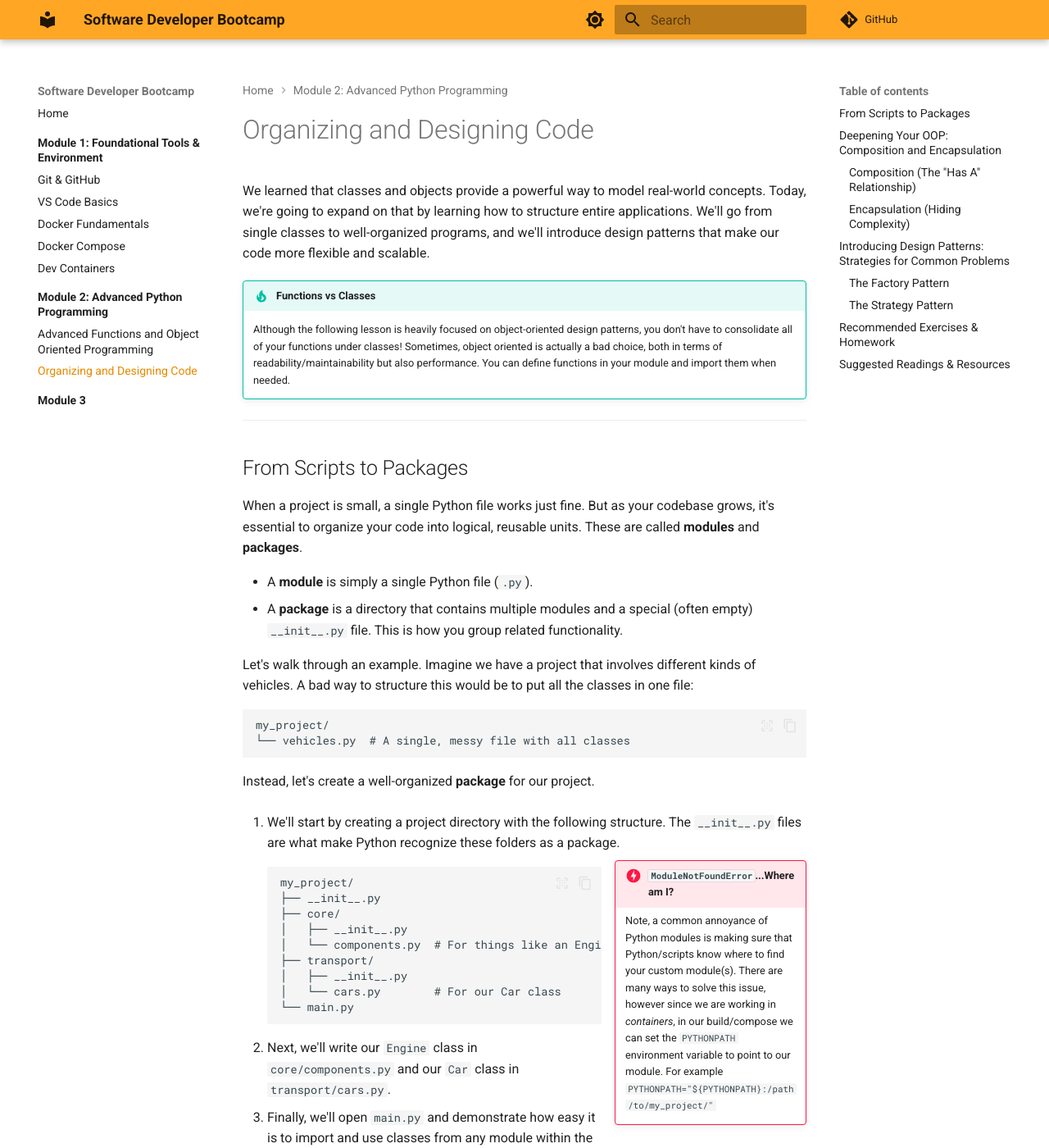
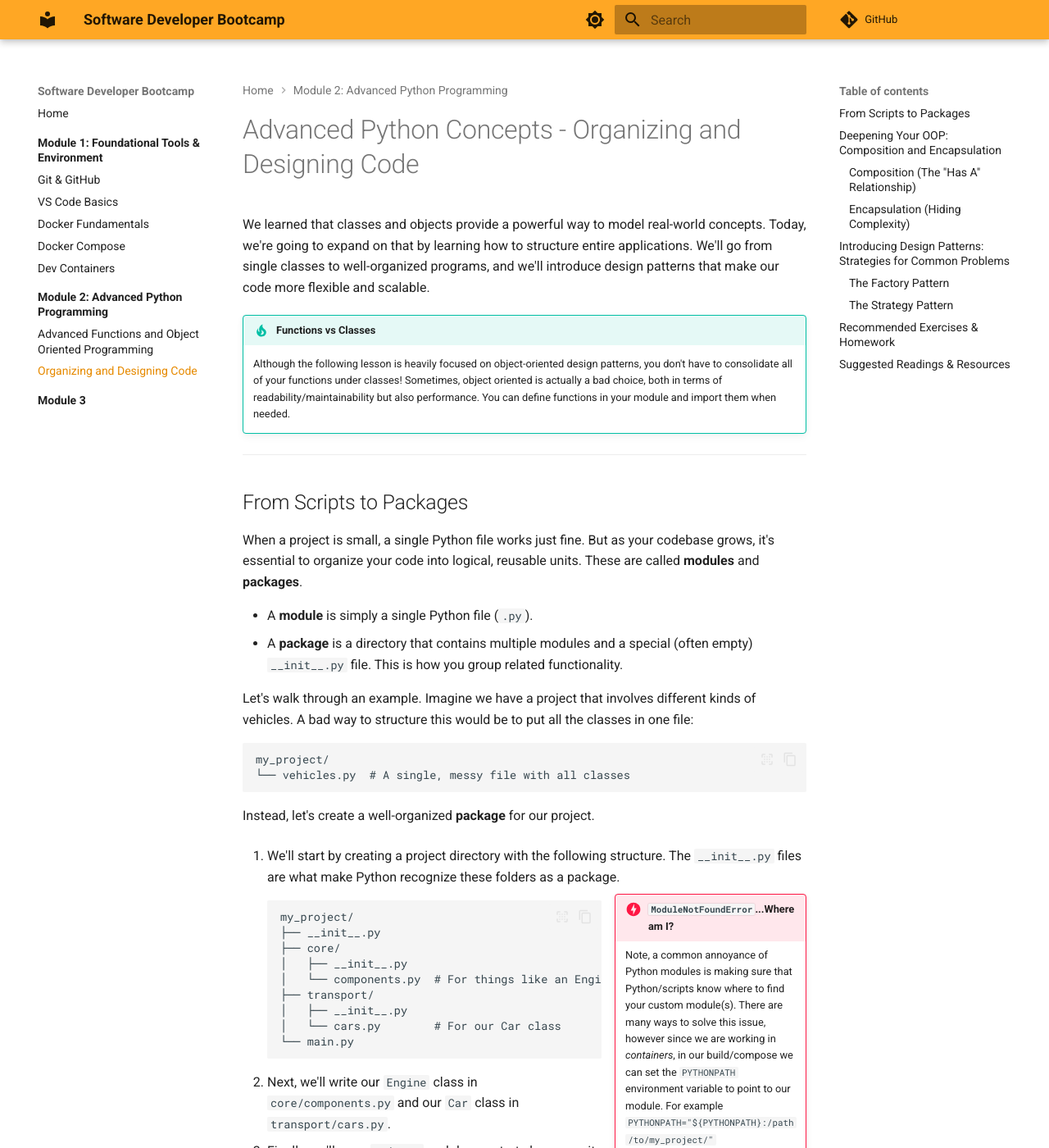
Before and after one commit to kaimibk/Software-Dev-Bootcamp, an MkDocs documentation site: the page built from docs/module-2/session-2.md, in a window 1280 px wide and 1400 px high. Shown: the whole window at 82% size. Built offline with MkDocs 1.6.1 and Material for MkDocs 9.7.7, drawn with Linux system fonts in a browser that asks for light colours; comment, search, counter and statistics services are not loaded.

Commit message:
chore: typos

````diff
--- a/docs/module-2/session-2.md
+++ b/docs/module-2/session-2.md
@@ -1,4 +1,4 @@
-# Organizing and Designing Code
+# Advanced Python Concepts - Organizing and Designing Code
 
 We learned that classes and objects provide a powerful way to model real-world concepts. Today, we're going to expand on that by learning how to structure entire applications. We'll go from single classes to well-organized programs, and we'll introduce design patterns that make our code more flexible and scalable.
 
@@ -45,7 +45,7 @@
 
 3. Finally, we'll open `main.py` and demonstrate how easy it is to import and use classes from any module within the package:
 
-    ```python linenums="1"
+    ```python title="main.py" linenums="1"
     from my_project.core.components import Engine
     from my_project.transport.cars import Car
 
````
